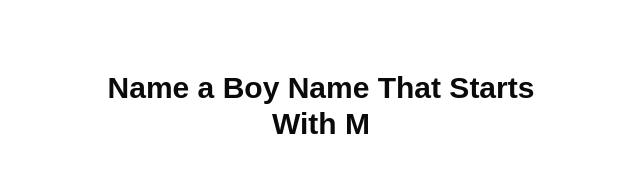
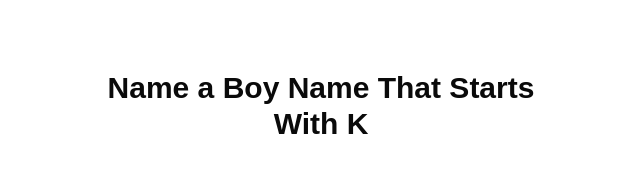
Before and after one commit to ctmventuresinc/kategoryweb, a Next.js app: page / in a window 1280 px wide. Shown: the part 126-297 px from the top of the page, without its empty margins (319-959 px from the left). Built offline with nearby package versions, Linux system fonts and the light colour scheme.

Commit message:
new kategory day

```diff
--- a/app/page.tsx
+++ b/app/page.tsx
@@ -15,7 +15,8 @@ export default function WordGame() {
   const [userAnswers, setUserAnswers] = useState<UserAnswers>({});
   const [startTime, setStartTime] = useState<Date | null>(null);
   const [timeTaken, setTimeTaken] = useState<number | null>(null);
-  const startingLetter = "M";
+  const startingLetter = "K";
+  // 2-11-2025 was K
   // 2-10-2025 was M
   // 2-09-2025 was F
   // 2-08-2025 was Y
@@ -27,6 +28,7 @@ export default function WordGame() {
   // 1-28-2025 was L
   // 1-27-2025 was H
   // 1-26-2025 was B.
+
   const inputRef = useRef<HTMLInputElement>(null);
 
   const categories = Object.values(Category);
--- a/components/game-results.tsx
+++ b/components/game-results.tsx
@@ -80,7 +80,7 @@ export function GameResults({ userAnswers, timeTaken }: GameResultsProps) {
   const handleShare = () => {
     const timeTakenText =
       timeTaken !== null ? `Completed in ${timeTaken} seconds` : "";
-    const shareText = `Kategorie 11\n${
+    const shareText = `Kategorie Day 12\n${
       scores.total
     } Points\n${timeTakenText}\n${scores.details
       .map(([category, _, score]) => `${getScoreEmoji(score)} ${category}`)
```
